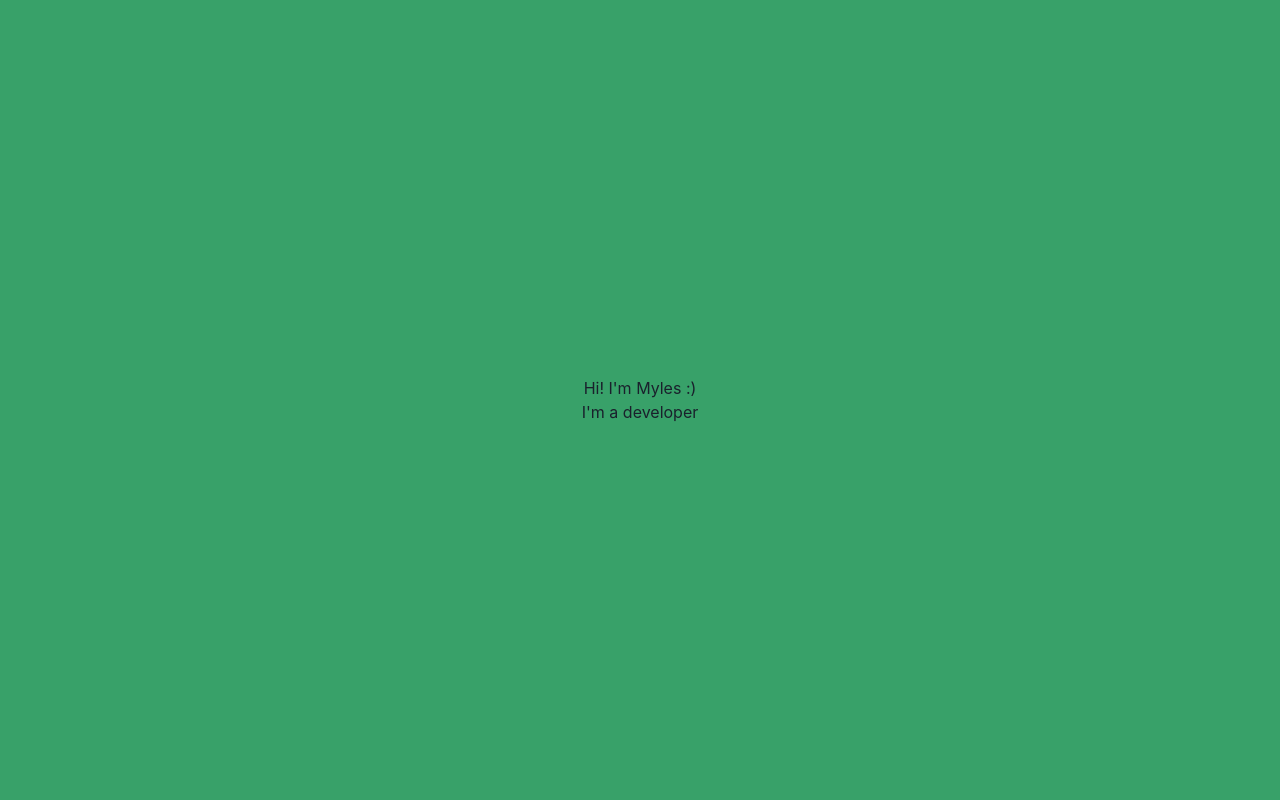
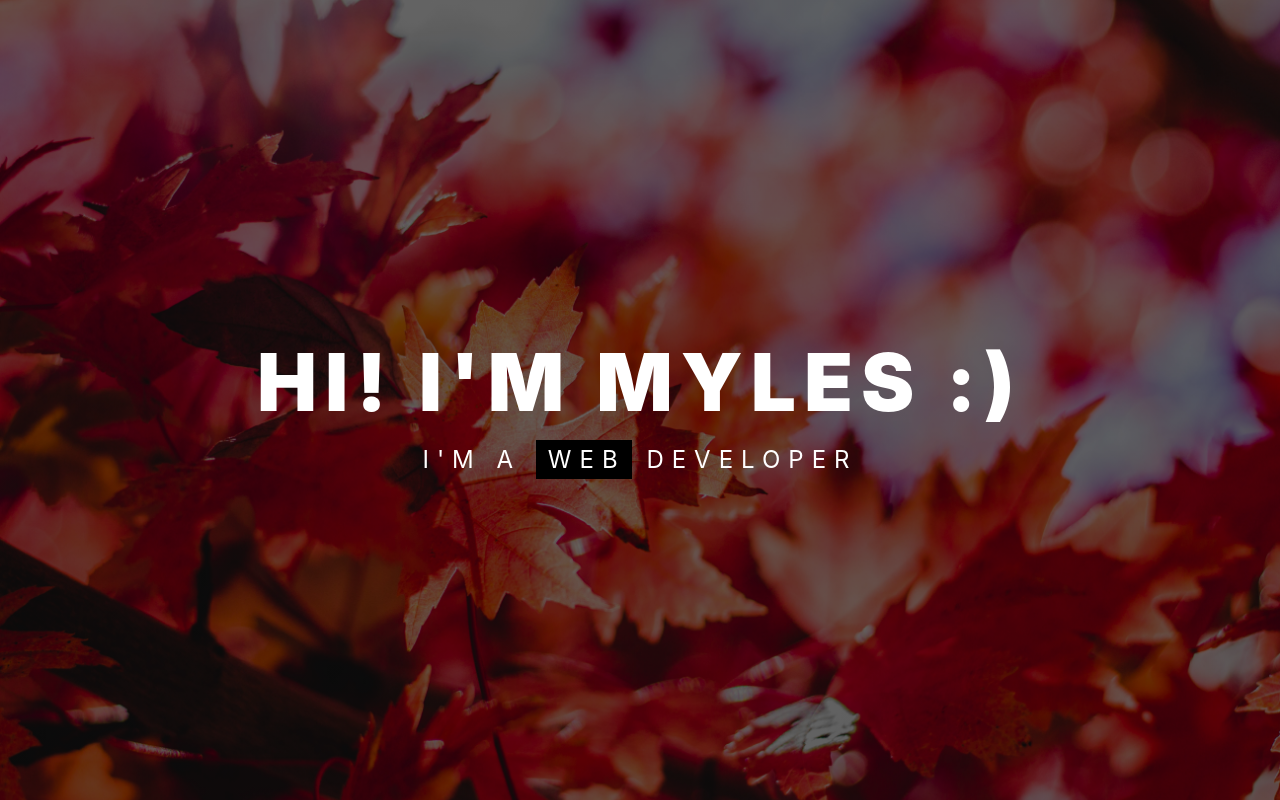
Before and after one commit to MylesWritesCode/portfolio, a Next.js app: page / in a window 1280 px wide. Built offline with nearby package versions, Linux system fonts and the light colour scheme.

Commit message:
finished styling of initial landing page

```diff
--- a/src/components/Welcome.tsx
+++ b/src/components/Welcome.tsx
@@ -11,20 +11,19 @@
  * Copyright (c) 2021 MylesWritesCode
  * -----
  * HISTORY
-***/
+ ***/
 import styles from "./Welcome.module.scss";
 import React from "react";
 import { chakra } from "@chakra-ui/react";
+import { BlockList } from "net";
 
 interface WelcomeProps {}
 
 const Welcome: React.FC<WelcomeProps> = ({ ...props }) => {
   const titleLine: string = "Hi! I'm Myles :)";
-  const skills: string[] = ["developer"];
+  const skills: string[] = ["web"];
 
-  const typewritter = (sentences: string[]) => {
-
-  };
+  const typewritter = (sentences: string[]) => {};
 
   return (
     <chakra.div
@@ -35,10 +34,31 @@ const Welcome: React.FC<WelcomeProps> = ({ ...props }) => {
       justifyContent="center"
       alignItems="center"
       backgroundColor="green.500"
+      background="linear-gradient(rgba(0,0,0,0.6), rgba(0,0,0,0.6)), url(jeremy-thomas-unsplash.jpg)"
+      backgroundSize="cover"
+      color="white"
     >
-      <chakra.h2>{titleLine}</chakra.h2>
+      <chakra.h2
+        textTransform="uppercase"
+        letterSpacing="0.5rem"
+        fontSize="5rem"
+        fontWeight="900"
+      >
+        {titleLine}
+      </chakra.h2>
       <chakra.div display="inline-flex">
-        <chakra.p>I'm a <chakra.span>{ skills }</chakra.span></chakra.p>
+        <chakra.p
+          textTransform="uppercase"
+          letterSpacing="0.5rem"
+          fontSize="1.5rem"
+          fontWeight="400"
+        >
+          I'm a{" "}
+          <chakra.span backgroundColor="black" padding="0.20em 0.25em 0.20em 0.5em">
+            {skills}
+          </chakra.span>{" "}
+          developer
+        </chakra.p>
       </chakra.div>
     </chakra.div>
   );
--- a/src/styles/globals.scss
+++ b/src/styles/globals.scss
@@ -1,8 +1,25 @@
+/**
+ * File: /src/styles/globals.scss
+ * Project: portfolio
+ * Purpose: // TODO: Add the purpose of the file here.
+ *
+ * @author Myles Berueda
+ * @date   Saturday November 20th 2021
+ * -----
+ * Modified: Saturday November 20th 2021 4:55:46 pm
+ * -----
+ * Copyright (c) 2021 MylesWritesCode
+ * -----
+ * HISTORY
+**/
+@import url('https://fonts.googleapis.com/css2?family=Lato:wght@400;900&display=swap');
+@import url('https://fonts.googleapis.com/css2?family=Raleway:wght@900&display=swap');
+@import url('https://fonts.googleapis.com/css2?family=Lobster&display=swap');
 html,
 body {
   padding: 0;
   margin: 0;
-  font-family: -apple-system, BlinkMacSystemFont, Segoe UI, Roboto, Oxygen,
+  font-family: 'Lato', -apple-system, BlinkMacSystemFont, Segoe UI, Roboto, Oxygen,
     Ubuntu, Cantarell, Fira Sans, Droid Sans, Helvetica Neue, sans-serif;
 }
 
```
Also changed, not shown: public/jeremy-thomas-unsplash.jpg (added).
